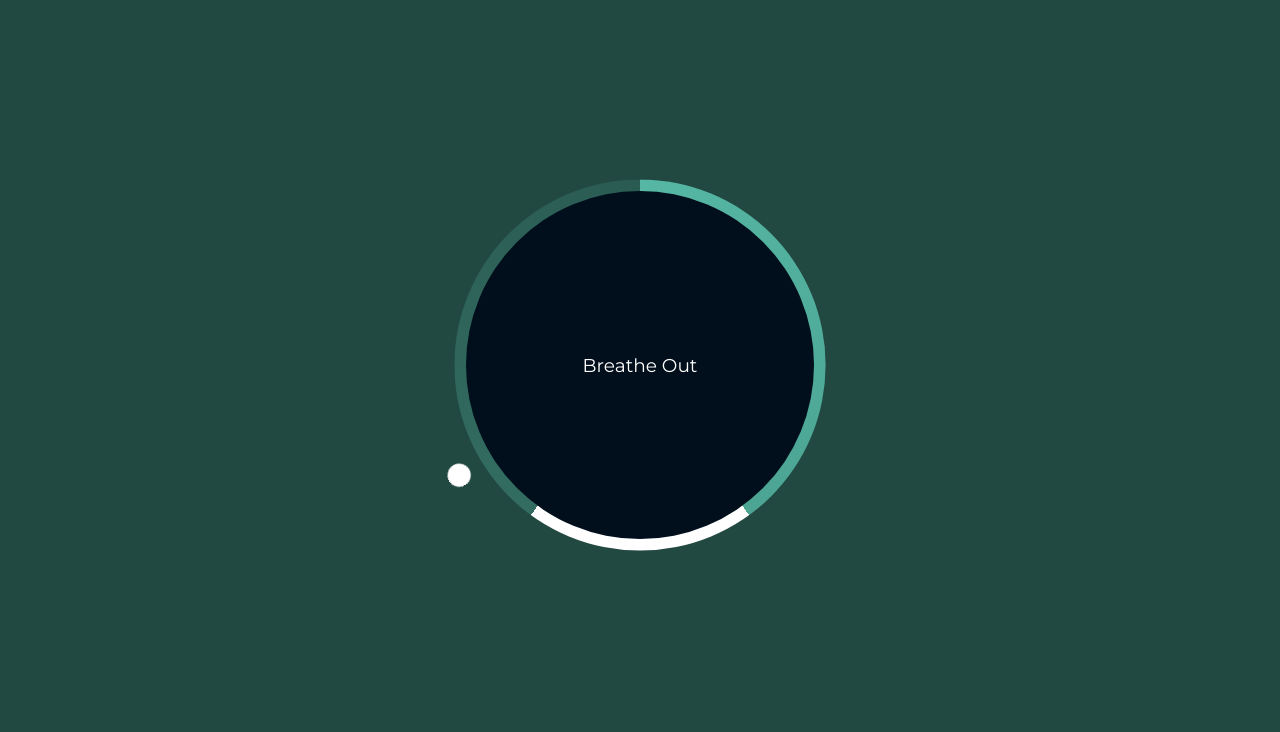
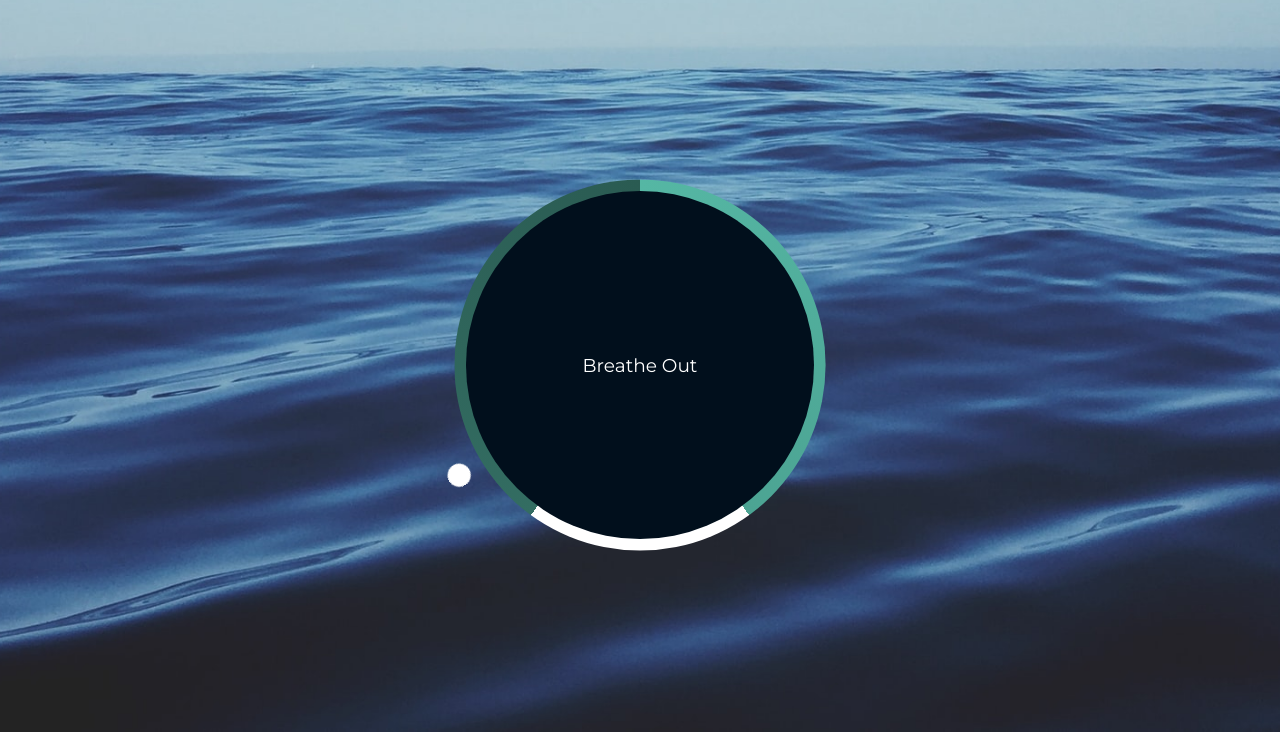
Before and after one commit to jancoweb/relaxer, a plain HTML site: page index.html in a window 1280 px wide. Shown: the part 84-816 px from the top of the page. Drawn offline with Linux system fonts and the light colour scheme.

Commit message:
Updated background img

```diff
--- a/style.css
+++ b/style.css
@@ -5,7 +5,7 @@
 }
 
 body{
-  background: #224941 url('/p5_relaxapp/img/relaxing.jpg') no-repeat center center/cover;
+  background: #224941 url('img/relaxing.jpg') no-repeat center center/cover;
   min-height: 100vh;
   overflow: hidden;
   display: flex;
```
